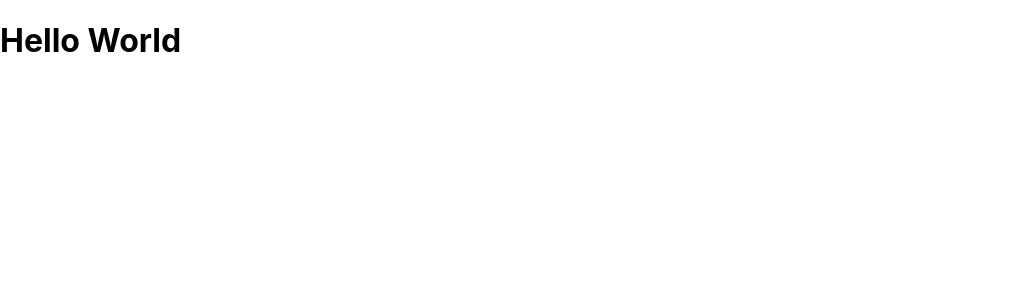
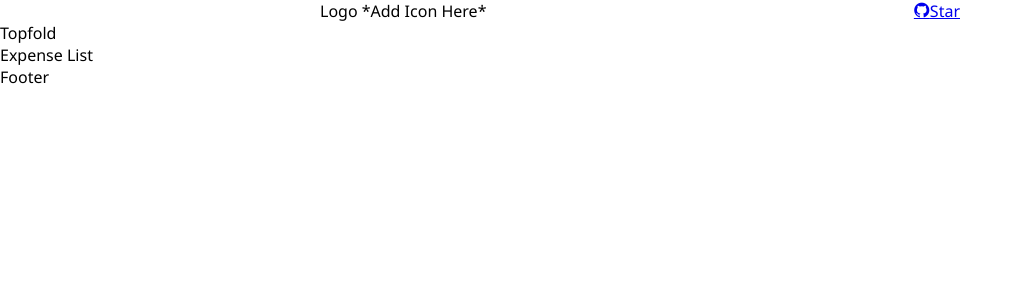
Before and after one commit to manovak24/personal_expense_tracker, a React (Create React App) app: page / in a window 1280 px wide. Shown: the top 300 px of the page, without its empty margins (0-1023 px from the left). Built offline with nearby package versions, Linux system fonts and the light colour scheme.

Commit message:
Working on app layout.

```diff
--- a/public/index.html
+++ b/public/index.html
@@ -9,7 +9,11 @@
       name="description"
       content="Web site created using create-react-app"
     />
+    <link rel="preconnect" href="https://fonts.googleapis.com">
+    <link rel="preconnect" href="https://fonts.gstatic.com" crossorigin>
+    <link href="https://fonts.googleapis.com/css2?family=Noto+Sans&display=swap" rel="stylesheet">
     <link rel="apple-touch-icon" href="%PUBLIC_URL%/logo192.png" />
+    <link rel="stylesheet" href="https://cdn.jsdelivr.net/gh/devicons/devicon@v2.14.0/devicon.min.css">
     <!--
       manifest.json provides metadata used when your web app is installed on a
       user's mobile device or desktop. See https://developers.google.com/web/fundamentals/web-app-manifest/
--- a/src/App.js
+++ b/src/App.js
@@ -1,7 +1,12 @@
+import Header from "./components/header/header";
+import Home from "./pages/home/home";
+
 function App() {
   return (
     <div>
-      <h1>Hello World</h1>
+      <Header />
+      <Home />
+      <div>Footer</div>
     </div>
   );
 }
--- /dev/null
+++ b/src/components/header/header.css
@@ -0,0 +1,9 @@
+.header-container {
+    width: 50%;
+    margin: auto;
+}
+
+.header {
+    display: flex;
+    justify-content: space-between;
+}
--- /dev/null
+++ b/src/components/header/header.js
@@ -0,0 +1,20 @@
+import React from 'react';
+import './header.css';
+
+const Header = () => {
+    return (
+        <div className='header-container'>
+            <div className='header'>
+                <div className='header-logo'>Logo *Add Icon Here*</div>
+                <div className='header-button'>
+                    <a href='https://github.com/manovak24' target='_blank' rel='noopener noreferrer'>
+                    <i class="devicon-github-original"></i>Star
+                    </a>
+                 </div>
+            </div>
+
+        </div>
+    )
+}
+
+export default Header
--- a/src/index.css
+++ b/src/index.css
@@ -1,10 +1,6 @@
 body {
   margin: 0;
-  font-family: -apple-system, BlinkMacSystemFont, 'Segoe UI', 'Roboto', 'Oxygen',
-    'Ubuntu', 'Cantarell', 'Fira Sans', 'Droid Sans', 'Helvetica Neue',
-    sans-serif;
-  -webkit-font-smoothing: antialiased;
-  -moz-osx-font-smoothing: grayscale;
+  font-family: 'Noto Sans', sans-serif;
 }
 
 code {
--- /dev/null
+++ b/src/pages/home/home.css
@@ -0,0 +1,3 @@
+.container {
+    background-color: blue;
+}
--- a/src/pages/home/home.js
+++ b/src/pages/home/home.js
@@ -1,9 +1,11 @@
-import React from 'react'
+import React from 'react';
+import './home.css';
 
 const Home = () => {
     return (
-        <div>
-
+        <div className='home'>
+            <div>Topfold</div>
+            <div>Expense List</div>
         </div>
     )
 }
```
Also changed, not shown: src/components/footer/footer.js (added).
